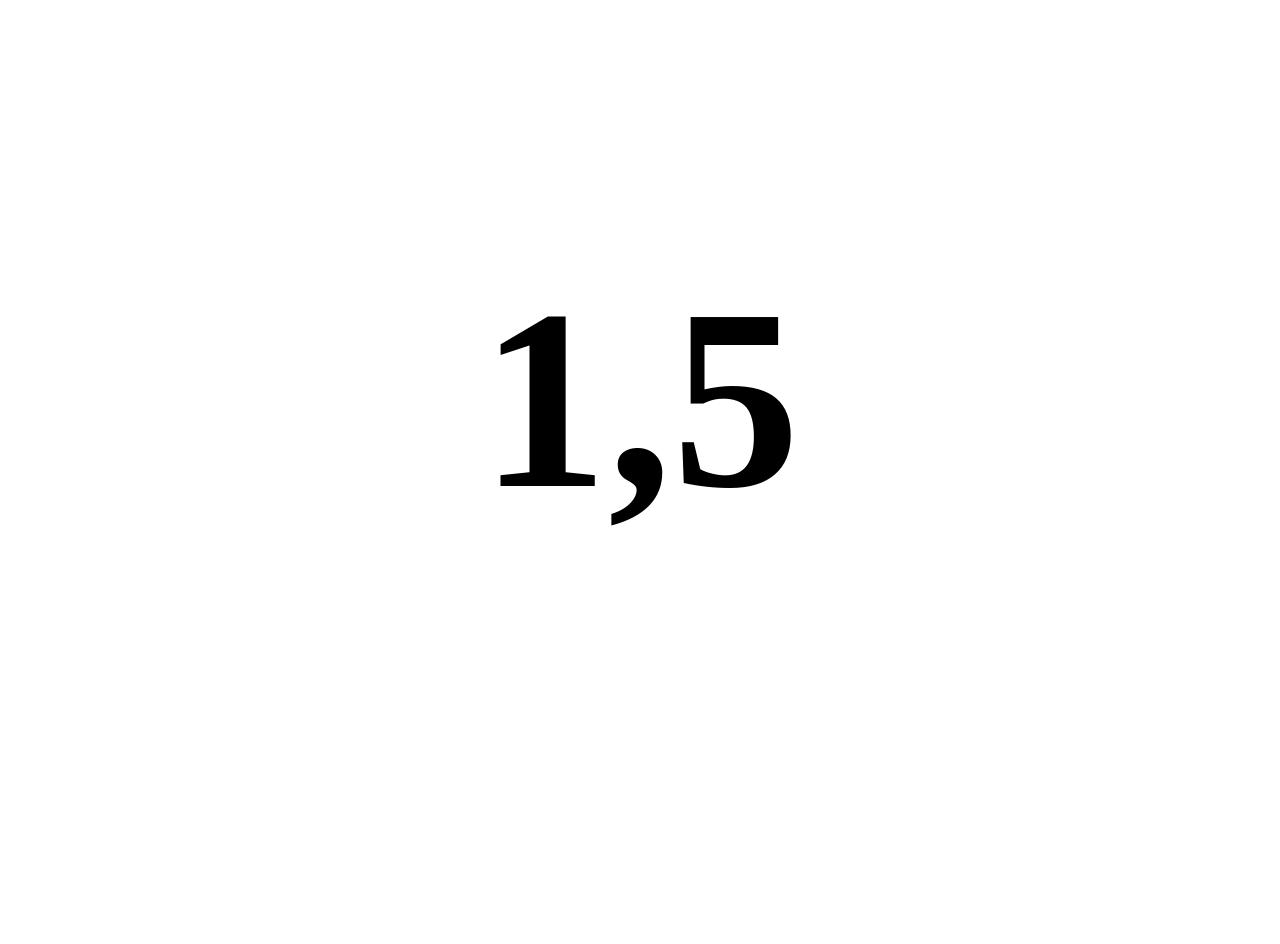
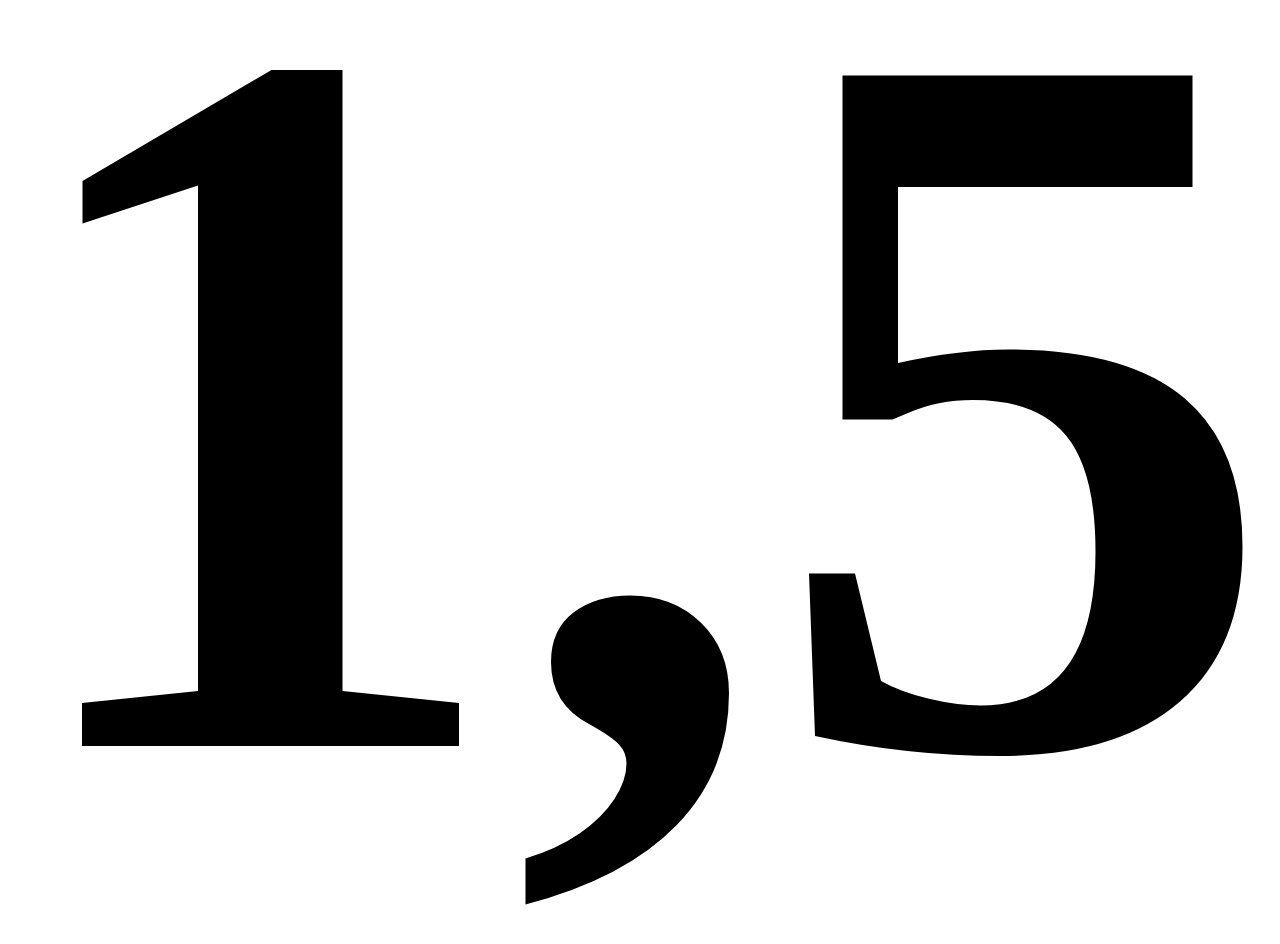
Before and after one commit to Moi14212869/1.5, a plain HTML site: page index.html in a window 1280 px wide. Before the commit the page ends 800 px from the top, so only its background shows below. Drawn offline with Linux system fonts and the light colour scheme.

Commit message:
Update index.html

```diff
--- a/index.html
+++ b/index.html
@@ -17,7 +17,7 @@
 
         p {
             margin: 0;
-            font-size: 20vw;
+            font-size: 80vw;
             font-weight: bold;
         }
     </style>
```
